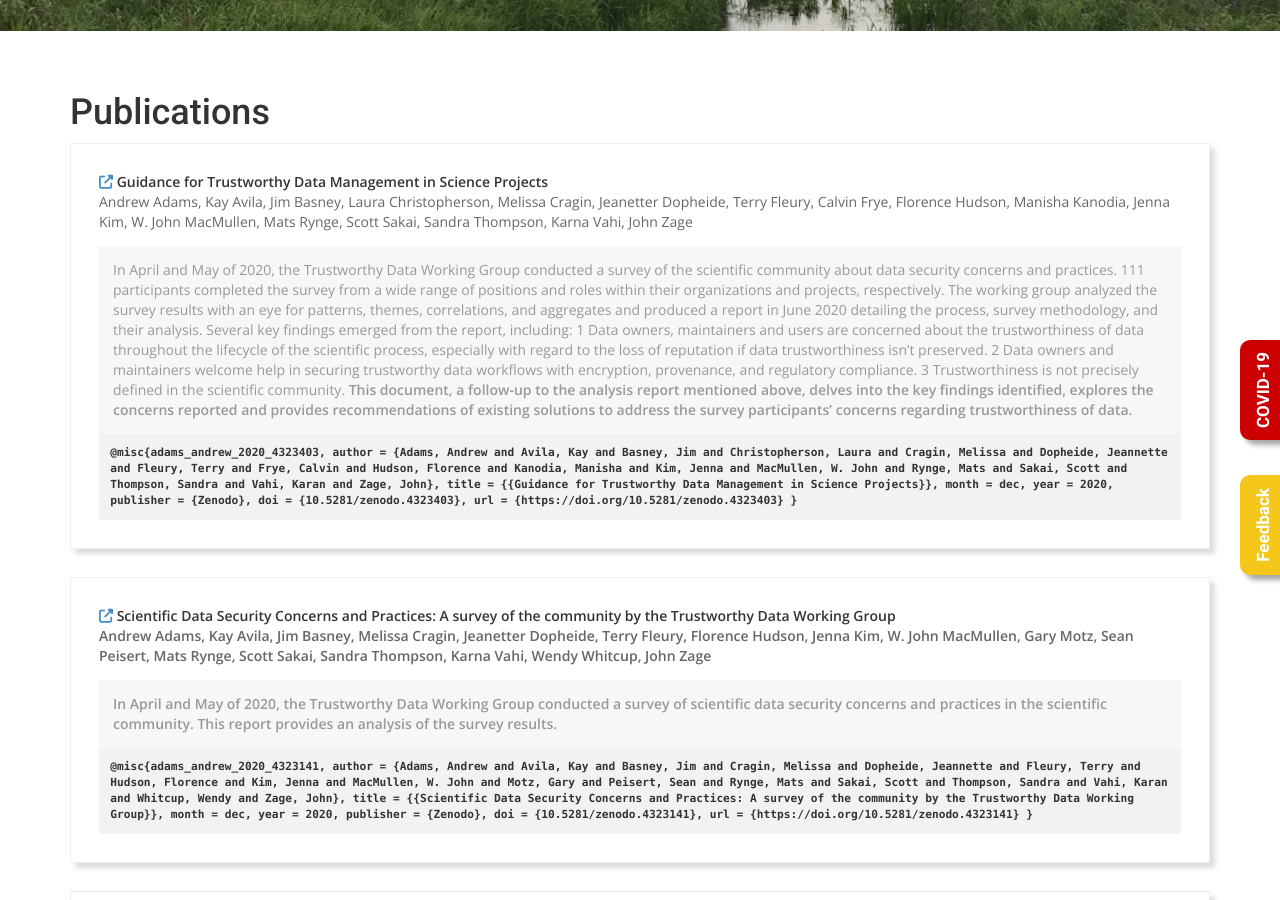
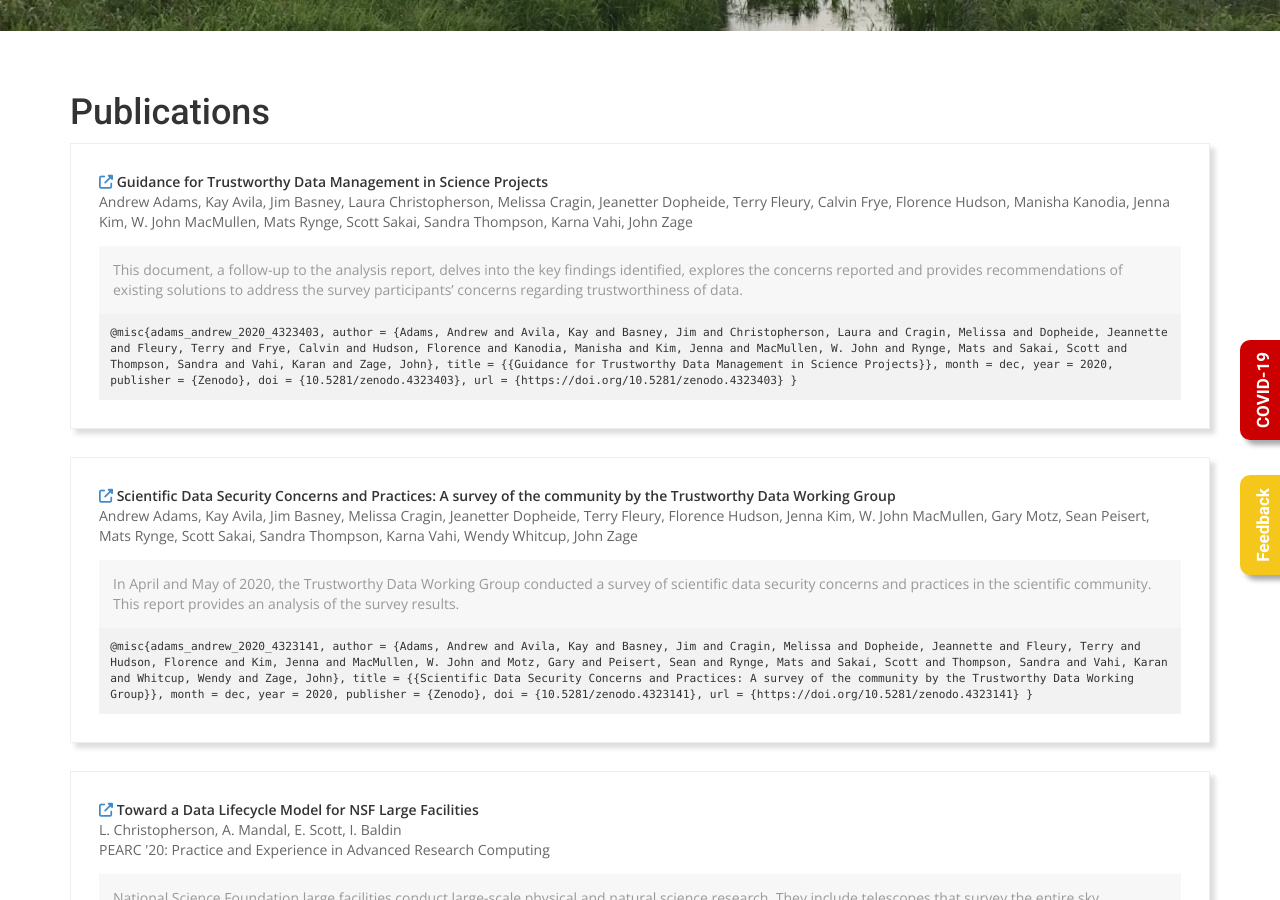
Before and after one commit to cicoe/cicoe.github.io, a Jekyll site: the page built from publications.html, in a window 1280 px wide and 900 px high, scrolled down 361 px. Built offline with Jekyll 4.4.1, drawn with Linux system fonts in a browser that asks for light colours; nearby versions of some CDN libraries; some web fonts are replaced.

Commit message:
Fixed again

```diff
--- a/_data/publications.yml
+++ b/_data/publications.yml
@@ -1,5 +1,5 @@
 - title: "Guidance for Trustworthy Data Management in Science Projects"
-  abstract: "In April and May of 2020, the Trustworthy Data Working Group conducted a survey of the scientific community about data security concerns and practices. 111 participants completed the survey from a wide range of positions and roles within their organizations and projects, respectively. The working group analyzed the survey results with an eye for patterns, themes, correlations, and aggregates and produced a report in June 2020 detailing the process, survey methodology, and their analysis. Several key findings emerged from the report, including: 1 Data owners, maintainers and users are concerned about the trustworthiness of data throughout the lifecycle of the scientific process, especially with regard to the loss of reputation if data trustworthiness isn’t preserved. 2 Data owners and maintainers welcome help in securing trustworthy data workflows with encryption, provenance, and regulatory compliance. 3 Trustworthiness is not precisely defined in the scientific community.<b> This document, a follow-up to the analysis report mentioned above, delves into the key findings identified, explores the concerns reported and provides recommendations of existing solutions to address the survey participants’ concerns regarding trustworthiness of data."
+  abstract: "This document, a follow-up to the analysis report, delves into the key findings identified, explores the concerns reported and provides recommendations of existing solutions to address the survey participants’ concerns regarding trustworthiness of data."
   authors: "Andrew Adams, Kay Avila, Jim Basney, Laura Christopherson, Melissa Cragin, Jeanetter Dopheide, Terry Fleury, Calvin Frye, Florence Hudson, Manisha Kanodia, Jenna Kim, W. John MacMullen, Mats Rynge, Scott Sakai, Sandra Thompson, Karna Vahi, John Zage"
   venue: ""
   link: "https://zenodo.org/record/4323403#.YEq31mhKg2w"
```
